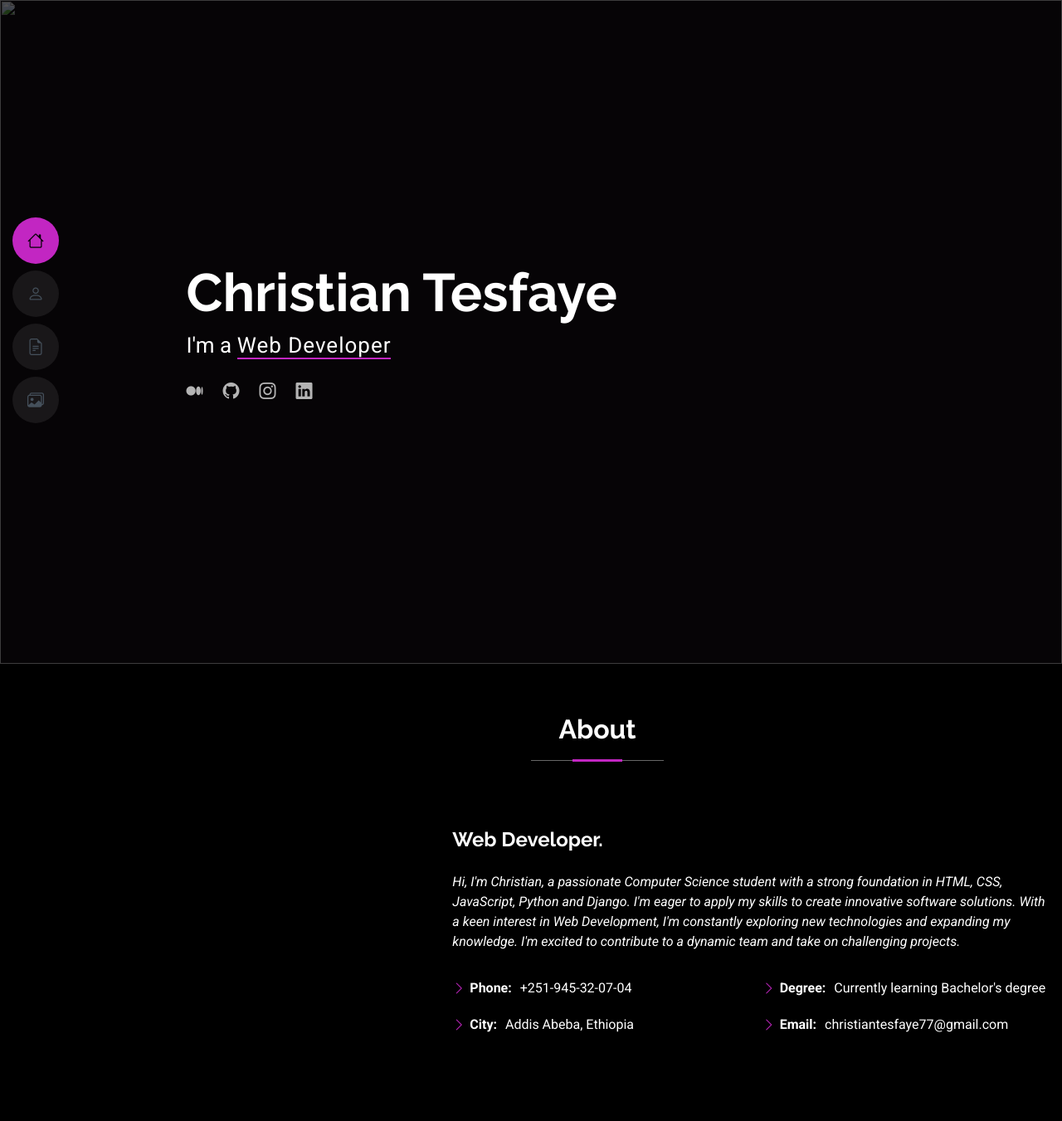
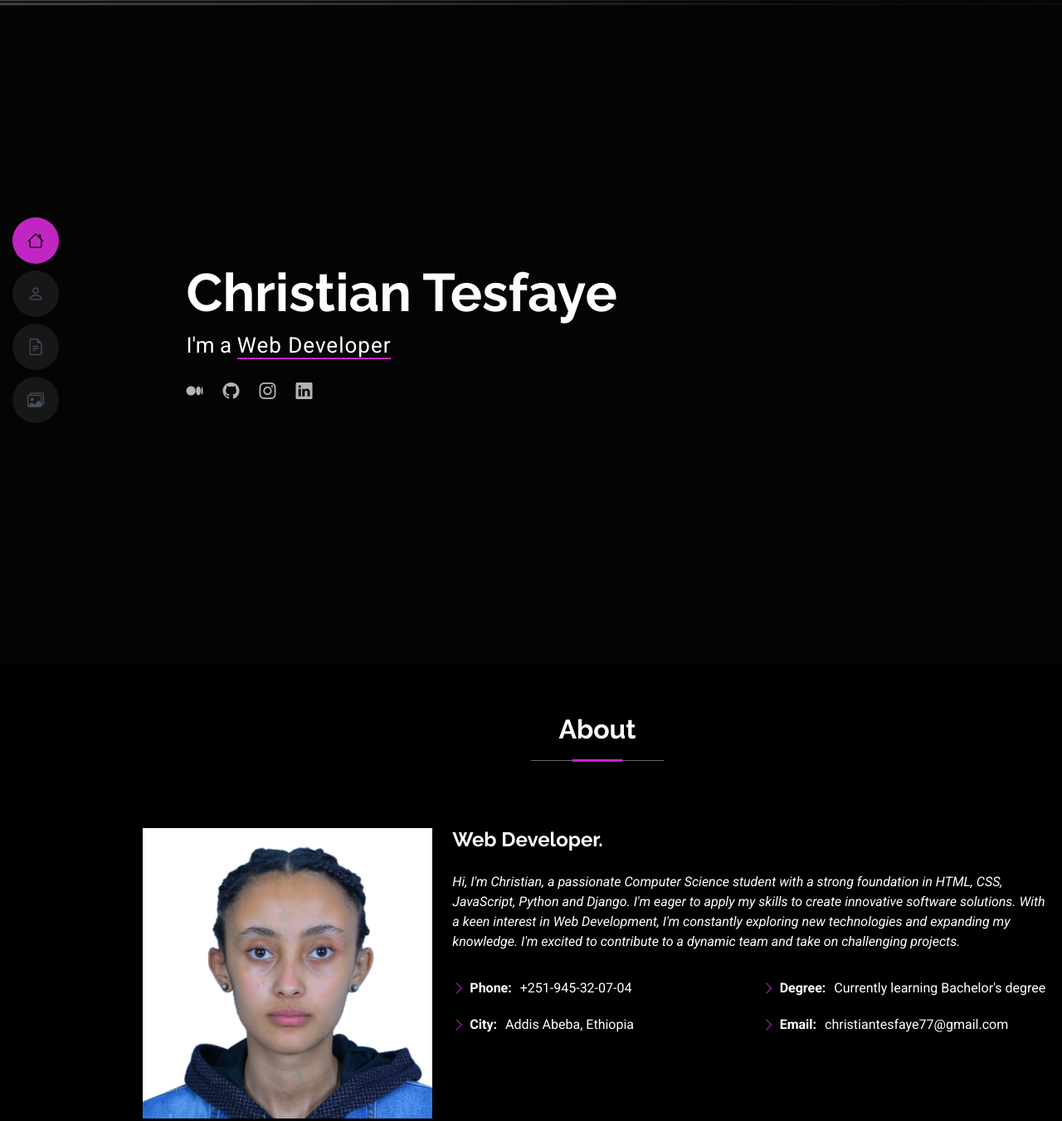
Before and after one commit to Christian-Tesfaye/portfolio, a plain HTML site: page index.html in a window 1280 px wide. Shown: the top 1351 px of the page at 83% size. Drawn offline with Linux system fonts and the light colour scheme.

Commit message:
first committt

```diff
--- a/index.html
+++ b/index.html
@@ -4,7 +4,7 @@
 <head>
   <meta charset="utf-8">
   <meta content="width=device-width, initial-scale=1.0" name="viewport">
-  <title>Index - MyResume Bootstrap Template</title>
+  <title>Portfolio</title>
   <meta content="" name="description">
   <meta content="" name="keywords">
 
@@ -27,13 +27,7 @@
   <!-- Main CSS File -->
   <link href="assets/css/main.css" rel="stylesheet">
 
-  <!-- =======================================================
-  * Template Name: MyResume
-  * Template URL: https://bootstrapmade.com/free-html-bootstrap-template-my-resume/
-  * Updated: Jun 29 2024 with Bootstrap v5.3.3
-  * Author: BootstrapMade.com
-  * License: https://bootstrapmade.com/license/
-  ======================================================== -->
+
 </head>
 <body class="index-page">
 
@@ -61,7 +55,7 @@
     <!-- Hero Section -->
     <section id="hero" class="hero section light-background">
 
-      <img src="black.jpg" alt="">
+      <img src="assets/img/black.jpg" alt="">
 
       <div class="container" data-aos="zoom-out">
         <div class="row justify-content-center">
@@ -93,7 +87,7 @@
 
         <div class="row gy-4 justify-content-center">
           <div class="col-lg-4">
-            <img src="ch.jpg" class="img-fluid" alt="">
+            <img src="assets/img/ch.jpg" class="img-fluid" alt="">
           </div>
           <div class="col-lg-8 content">
             <h2> Web Developer.</h2>
```
